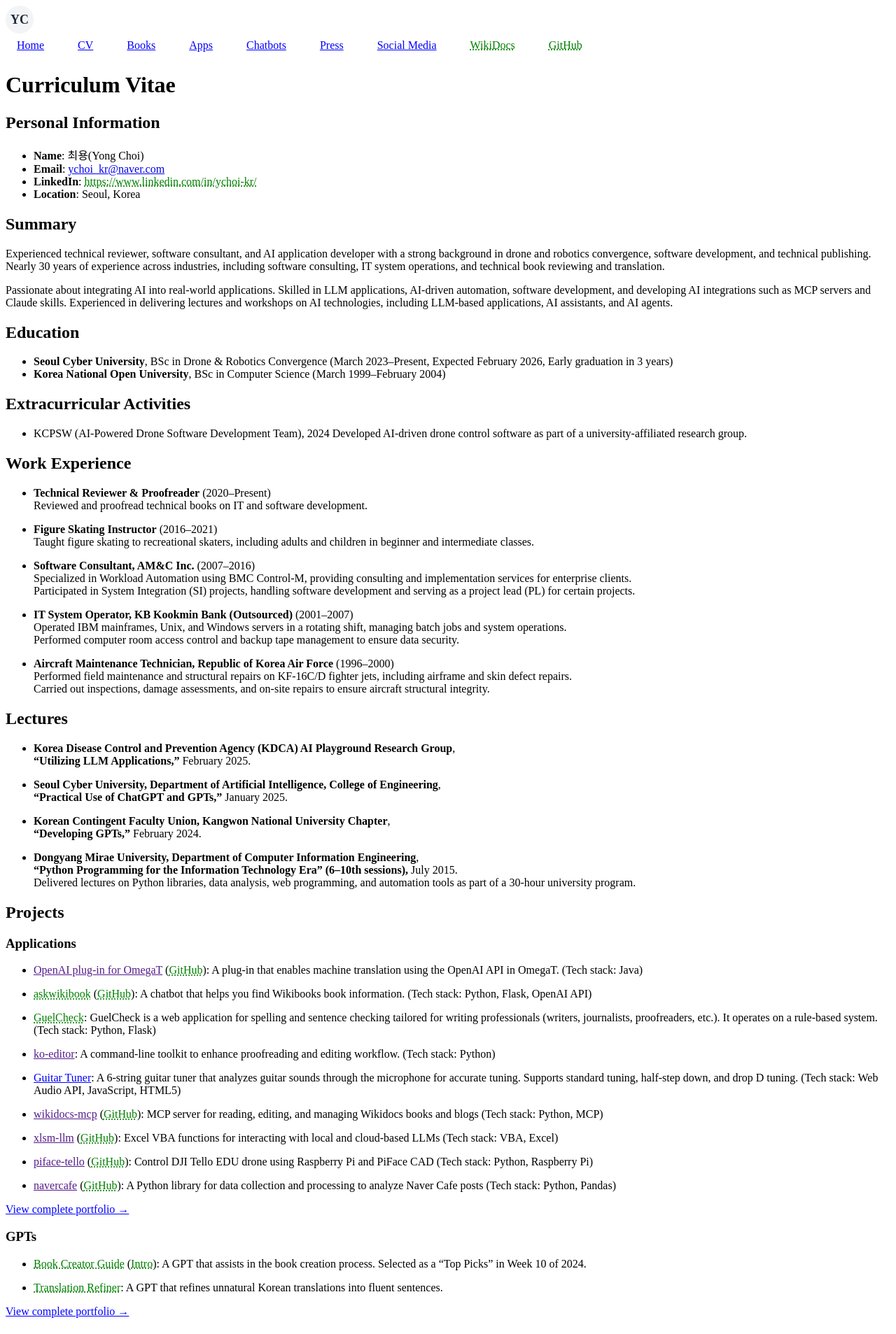
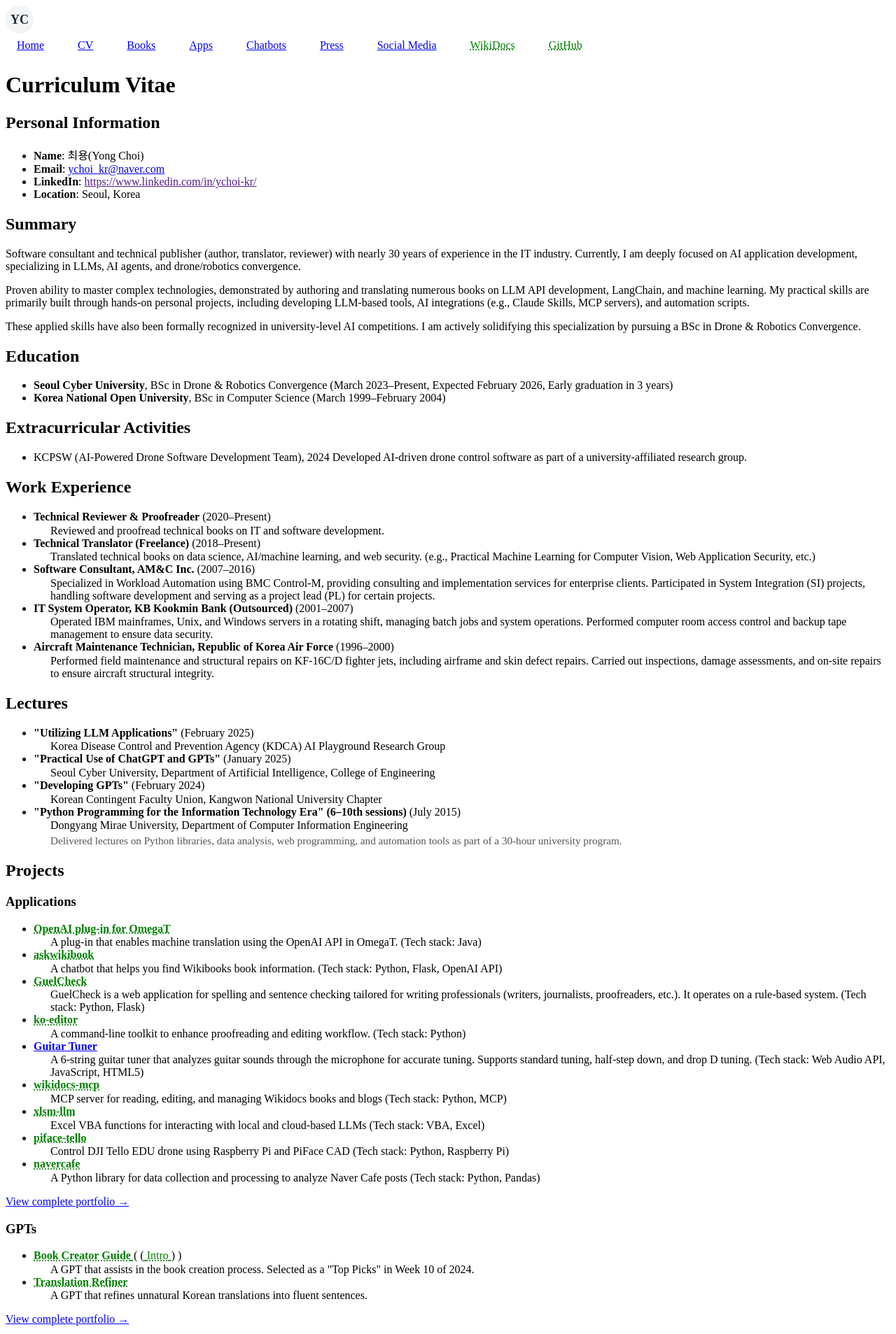
Before and after one commit to ychoi-kr/ychoi.kr, a Jekyll site: the page built from cv.md, in a window 1280 px wide. Shown: the top 1907 px of the page at 70% size. Built offline with Jekyll 4.4.1, drawn with Linux system fonts in a browser that asks for light colours; some of the changed text lies outside the part shown.

Commit message:
Enhance CV layout and styling; add print styles and personal information section

```diff
--- /dev/null
+++ b/_data/personal.yml
@@ -0,0 +1,5 @@
+name: "최용(Yong Choi)"
+email: "ychoi_kr@naver.com"
+linkedin: "https://www.linkedin.com/in/ychoi-kr/"
+location: "Seoul, Korea"
+homepage: "https://ychoi.kr/"
--- /dev/null
+++ b/_data/work.yml
@@ -0,0 +1,35 @@
+- title: "Technical Reviewer & Proofreader"
+  meta: "(2020–Present)"
+  description: "Reviewed and proofread technical books on IT and software development."
+  show_in_cv: true
+
+- title: "Technical Translator (Freelance)"
+  meta: "(2018–Present)"
+  description: "Translated technical books on data science, AI/machine learning, and web security. (e.g., Practical Machine Learning for Computer Vision, Web Application Security, etc.)"
+  show_in_cv: true
+
+- title: "Figure Skating Instructor"
+  meta: "(2016–2021)"
+  description: "Taught figure skating to recreational skaters, including adults and children in beginner and intermediate classes."
+  show_in_cv: false
+
+- title: "Software Consultant, AM&C Inc."
+  meta: "(2007–2016)"
+  description: |
+    Specialized in Workload Automation using BMC Control-M, providing consulting and implementation services for enterprise clients.
+    Participated in System Integration (SI) projects, handling software development and serving as a project lead (PL) for certain projects.
+  show_in_cv: true
+
+- title: "IT System Operator, KB Kookmin Bank (Outsourced)"
+  meta: "(2001–2007)"
+  description: |
+    Operated IBM mainframes, Unix, and Windows servers in a rotating shift, managing batch jobs and system operations.
+    Performed computer room access control and backup tape management to ensure data security.
+  show_in_cv: true
+
+- title: "Aircraft Maintenance Technician, Republic of Korea Air Force"
+  meta: "(1996–2000)"
+  description: |
+    Performed field maintenance and structural repairs on KF-16C/D fighter jets, including airframe and skin defect repairs.
+    Carried out inspections, damage assessments, and on-site repairs to ensure aircraft structural integrity.
+  show_in_cv: true
--- a/_layouts/default.html
+++ b/_layouts/default.html
@@ -4,7 +4,8 @@
   <meta charset="UTF-8">
   <meta name="viewport" content="width=device-width, initial-scale=1.0">
   <title>{% if page.title %}{{ page.title }} - {% endif %}{{ site.title }}</title>
-  <link rel="stylesheet" href="{{ '/assets/css/main.css' | relative_url }}">
+  <link rel="stylesheet" href="{{ '/assets/css/main.css' | relative_url }}" media="screen">
+  <link rel="stylesheet" href="{{ '/assets/css/print.css' | relative_url }}" media="print">
 </head>
 <body>
   <header>
--- a/assets/css/main.css
+++ b/assets/css/main.css
@@ -28,3 +28,56 @@
 .nav-link.current {
   font-weight: bold;
 }
+
+/* 인쇄용으로만 표시할 항목을 화면에서는 숨깁니다. */
+.print-only-item {
+  display: none;
+}
+
+/* --- 링크 교체 스타일 (화면) --- */
+.link-text {
+  display: inline; /* 링크 텍스트 보이기 */
+}
+.link-url {
+  display: none; /* URL 텍스트 숨기기 */
+}
+
+/* --- 부가 링크 괄호 및 쉼표 (웹) --- */
+.extra-links-wrapper:before {
+  content: " (";
+}
+.extra-links-wrapper:after {
+  content: ")";
+}
+/* 쉼표: (GitHub, Intro) */
+.extra-link-item + .extra-link-item:before {
+  content: ", ";
+}
+
+/* --- [신규] CV 목록 통일 (웹) --- */
+
+/* 1. 목록 제목 (웹/인쇄 모두 굵게) */
+.cv-list-title {
+  font-weight: bold;
+}
+
+/* 2. 목록 설명 (제목 아래, 들여쓰기) */
+.cv-list-description {
+  display: block; /* 새 줄로 */
+  margin-left: 1.5em; /* 글머리 기호(•)와 맞추기 */
+  padding-top: 0.1em;
+}
+
+/* 3. 목록 부가 설명 (더 들여쓰기) */
+.cv-list-sub-description {
+  display: block;
+  margin-top: 0.25em;
+  font-size: 0.95em;
+  color: #555;
+}
+
+/* (웹에서는 Projects/Books의 링크 제목만 굵게 유지) */
+/* (Lectures는 .cv-list-title로 굵게 처리됨) */
+.primary-project-link .link-text {
+  font-weight: bold;
+}
--- /dev/null
+++ b/assets/css/print.css
@@ -0,0 +1,71 @@
+/* 인쇄 환경의 기본 스타일을 정의합니다. */
+body {
+  font-size: 11pt;
+  font-family: "KoPub바탕체", "Georgia", "바탕", serif;
+  line-height: 1.4;
+  width: auto;
+  margin: 2cm; /* A4 용지 기준 여백 */
+  background: #fff !important;
+  color: #000 !important;
+}
+
+/* 인쇄물에 필요 없는 요소(헤더, 내비게이션 등)를 숨깁니다. */
+header, nav, footer {
+  display: none;
+}
+
+/* CV 페이지의 "View complete portfolio →" 링크 숨기기 */
+a[href$="/apps/"],
+a[href$="/bots/"],
+a[href$="/books/"] {
+  display: none;
+}
+
+/* 화면에서는 숨겨졌던 인쇄 전용 항목을 보이게 합니다. */
+.print-only-item {
+  display: list-item;
+}
+
+/* 인쇄 시 (GitHub, Intro) 괄호 래퍼 전체를 숨깁니다. */
+.extra-links-wrapper {
+  display: none !important;
+}
+
+/* (대표 링크 텍스트를 검은색/밑줄 없음으로 표시) */
+
+.primary-project-link .link-text {
+  display: inline !important;
+  font-weight: bold !important;
+}
+.primary-project-link .link-url {
+  display: none !important;
+}
+
+a, a:visited {
+  color: #000 !important;
+  text-decoration: none !important;
+}
+a:after {
+  content: none !important;
+}
+
+/* --- [신규] CV 목록 통일 (인쇄) --- */
+
+/* 1. 목록 제목 (웹/인쇄 모두 굵게) */
+.cv-list-title {
+  font-weight: bold !important;
+}
+
+/* 2. 목록 설명 (제목 아래, 들여쓰기) */
+.cv-list-description {
+  display: block; /* 새 줄로 */
+  margin-left: 1.5em;
+  padding-top: 0.1em;
+}
+
+/* 3. 목록 부가 설명 (더 들여쓰기) */
+.cv-list-sub-description {
+  display: block;
+  margin-top: 0.25em;
+  font-size: 0.95em;
+}
--- a/cv.md
+++ b/cv.md
@@ -8,15 +8,20 @@
 
 ## Personal Information
 
-- **Name**: 최용(Yong Choi)
-- **Email**: [ychoi_kr@naver.com](mailto:ychoi_kr@naver.com)
-- **LinkedIn**: [https://www.linkedin.com/in/ychoi-kr/](https://www.linkedin.com/in/ychoi-kr/)
-- **Location**: Seoul, Korea
+<ul id="personal-info-list">
+  <li><strong>Name</strong>: {{ site.data.personal.name }}</li>
+  <li class="print-only-item"><strong>Homepage</strong>: <a href="{{ site.data.personal.homepage }}">{{ site.data.personal.homepage }}</a></li>
+  <li><strong>Email</strong>: <a href="mailto:{{ site.data.personal.email }}">{{ site.data.personal.email }}</a></li>
+  <li><strong>LinkedIn</strong>: <a href="{{ site.Dpersonal.linkedin }}">{{ site.data.personal.linkedin }}</a></li>
+  <li><strong>Location</strong>: {{ site.data.personal.location }}</li>
+</ul>
 
 ## Summary
-Experienced technical reviewer, software consultant, and AI application developer with a strong background in drone and robotics convergence, software development, and technical publishing. Nearly 30 years of experience across industries, including software consulting, IT system operations, and technical book reviewing and translation.
+Software consultant and technical publisher (author, translator, reviewer) with nearly 30 years of experience in the IT industry. Currently, I am deeply focused on AI application development, specializing in LLMs, AI agents, and drone/robotics convergence.
 
-Passionate about integrating AI into real-world applications. Skilled in LLM applications, AI-driven automation, software development, and developing AI integrations such as MCP servers and Claude skills. Experienced in delivering lectures and workshops on AI technologies, including LLM-based applications, AI assistants, and AI agents.
+Proven ability to master complex technologies, demonstrated by authoring and translating numerous books on LLM API development, LangChain, and machine learning. My practical skills are primarily built through hands-on personal projects, including developing LLM-based tools, AI integrations (e.g., Claude Skills, MCP servers), and automation scripts.
+
+These applied skills have also been formally recognized in university-level AI competitions. I am actively solidifying this specialization by pursuing a BSc in Drone & Robotics Convergence.
 
 ## Education
 - **Seoul Cyber University**, BSc in Drone & Robotics Convergence (March 2023–Present, Expected February 2026, Early graduation in 3 years)
@@ -27,86 +32,145 @@
     Developed AI-driven drone control software as part of a university-affiliated research group.
 
 ## Work Experience
-- **Technical Reviewer & Proofreader** (2020–Present)
-  Reviewed and proofread technical books on IT and software development.
 
-- **Figure Skating Instructor** (2016–2021)
-  Taught figure skating to recreational skaters, including adults and children in beginner and intermediate classes.
-
-- **Software Consultant, AM&C Inc.** (2007–2016)
-  Specialized in Workload Automation using BMC Control-M, providing consulting and implementation services for enterprise clients.
-  Participated in System Integration (SI) projects, handling software development and serving as a project lead (PL) for certain projects.
-
-- **IT System Operator, KB Kookmin Bank (Outsourced)** (2001–2007)
-  Operated IBM mainframes, Unix, and Windows servers in a rotating shift, managing batch jobs and system operations.
-  Performed computer room access control and backup tape management to ensure data security.
-
-- **Aircraft Maintenance Technician, Republic of Korea Air Force** (1996–2000)
-  Performed field maintenance and structural repairs on KF-16C/D fighter jets, including airframe and skin defect repairs.
-  Carried out inspections, damage assessments, and on-site repairs to ensure aircraft structural integrity.
+<ul>
+  {% assign cv_work = site.data.work | where: "show_in_cv", true %}
+  {% for item in cv_work %}
+  <li>
+    <span class="cv-list-title">{{ item.title }}</span> {{ item.meta }}
+    <span class="cv-list-description">
+      {{ item.description | markdownify | remove: '<p>' | remove: '</p>' }}
+    </span>
+  </li>
+  {% endfor %}
+</ul>
 
 ## **Lectures**
 
-- **Korea Disease Control and Prevention Agency (KDCA) AI Playground Research Group**,
-  **"Utilizing LLM Applications,"** February 2025.
-
-- **Seoul Cyber University, Department of Artificial Intelligence, College of Engineering**,
-  **"Practical Use of ChatGPT and GPTs,"** January 2025.
-
-- **Korean Contingent Faculty Union, Kangwon National University Chapter**,
-  **"Developing GPTs,"** February 2024.
-
-- **Dongyang Mirae University, Department of Computer Information Engineering**,
-  **"Python Programming for the Information Technology Era" (6–10th sessions),** July 2015.
-  Delivered lectures on Python libraries, data analysis, web programming, and automation tools as part of a 30-hour university program.
+<ul>
+  {% for lecture in site.data.lectures %}
+  <li>
+    <span class="cv-list-title">{{ lecture.title }}</span> ({{ lecture.date }})
+    <span class="cv-list-description">
+      {{ lecture.organization }}
+      {% if lecture.description %}
+        <span class="cv-list-sub-description">{{ lecture.description }}</span>
+      {% endif %}
+    </span>
+  </li>
+  {% endfor %}
+</ul>
 
 ## Projects
 
 ### Applications
 
+<ul>
 {% assign cv_projects = site.data.apps | where: "show_in_cv", true %}
 {% for app in cv_projects %}
-- [{{ app.name_en | default: app.name }}]({{ app.link }}){% if app.github %} ([GitHub]({{ app.github }})){% endif %}: {{ app.description_en | default: app.description }} (Tech stack: {{ app.tech | join: ', ' }})
+  {% assign primary_link = app.link | default: app.github | default: app.intro_link %}
+  <li>
+    <a href="{{ primary_link }}" class="cv-list-title primary-project-link">
+      <span class="link-text">{{ app.name_en | default: app.name }}</span>
+      <span class="link-url">{{ primary_link }}</span>
+    </a>
+    {% if extra_links_count > 0 %}
+      <span class="extra-links-wrapper">
+        {% if app.github and app.github != primary_link %}<span class="extra-link-item"><a href="{{ app.github }}" class="extra-project-link"><span class="link-text">GitHub</span><span class="link-url">{{ app.github }}</span></a></span>{% endif %}
+        {% if app.intro_link and app.intro_link != primary_link %}<span class="extra-link-item print-hide-item"><a href="{{ app.intro_link }}" class="extra-project-link"><span class="link-text">Intro</span><span class="link-url">{{ app.intro_link }}</span></a></span>{% endif %}
+      </span>
+    {% endif %}
+
+    <span class="cv-list-description">
+      {{ app.description_en | default: app.description }} (Tech stack: {{ app.tech | join: ', ' }})
+    </span>
+  </li>
 {% endfor %}
-
+</ul>
 [View complete portfolio →](/apps/)
 
 ### GPTs
 
+<ul>
 {% assign cv_gpts = site.data.gpts | where: "show_in_cv", true %}
 {% for bot in cv_gpts %}
   {% if bot.status == "active" %}
-- [{{ bot.name_en | default: bot.name }}]({{ bot.link }}){% if bot.intro_link %} ([Intro]({{ bot.intro_link }})){% endif %}: {{ bot.description_en | default: bot.description }}
+  <li>
+    <a href="{{ bot.link }}" class="cv-list-title primary-project-link">
+      <span class="link-text">{{ bot.name_en | default: bot.name }}</span>
+      <span class="link-url">{{ bot.link }}</span>
+    </a>
+
+    {% if bot.intro_link %}
+      <span class="extra-links-wrapper">
+        <span class="extra-link-item print-hide-item">
+          (<a href="{{ bot.intro_link }}" class="extra-project-link">
+            <span class="link-text">Intro</span>
+            <span class="link-url">{{ bot.intro_link }}</span>
+          </a>)
+        </span>
+      </span>
+    {% endif %}
+
+    <span class="cv-list-description">
+      {{ bot.description_en | default: bot.description }}
+    </span>
+  </li>
   {% endif %}
 {% endfor %}
+</ul>
 
 [View complete portfolio →](/bots/)
 
 ## Publications
 ### Authored Books
 
+<ul id="authored-books-list">
 {% for book in site.data.authored_books %}
-- {% if book.link %}[{{ book.title_en | default: book.title }}]({{ book.link }}){% else %}{{ book.title_en | default: book.title }}{% endif %}, {{ book.publisher_en | default: book.publisher }}, {{ book.date | date: "%B %Y" }}
+  <li>
+    <a href="{{ book.link | default: '#' }}" class="primary-project-link">
+      <span class="link-text">{{ book.title_en | default: book.title }}</span>
+      <span class="link-url">{{ book.link | default: '#' }}</span>
+    </a>,
+    {{ book.publisher_en | default: book.publisher }},
+    {{ book.date | date: "%B %Y" }}
+  </li>
 {% endfor %}
+</ul>
 
 ### Translations
 
+<ul id="translated-books-list">
 {% assign cv_translations = site.data.translated_books | where: "show_in_cv", true %}
 {% for book in cv_translations %}
-- {% if book.link %}[{{ book.original_title | default: book.title }}]({{ book.link }}){% else %}{{ book.original_title | default: book.title }}{% endif %}, {{ book.authors_en | default: book.authors }}, {{ book.publisher_en | default: book.publisher }}, {{ book.date | date: "%B %Y" }}
+  <li>
+    <a href="{{ book.link | default: '#' }}" class="primary-project-link">
+      <span class="link-text">{{ book.original_title | default: book.title }}</span>
+      <span class="link-url">{{ book.link | default: '#' }}</span>
+    </a>,
+    {{ book.authors_en | default: book.authors }},
+    {{ book.publisher_en | default: book.publisher }},
+    {{ book.date | date: "%B %Y" }}
+  </li>
 {% endfor %}
+</ul>
 
 [View complete portfolio →](/books/)
 
 ### Research Papers
-- The Necessity and Implementation Plan of AI Technology for Automation of Platoon-level Reconnaissance Drone Operations, [Proceedings of the 2024 Autumn Conference of the Korean Institute of Defense Technology](http://www.kidet.or.kr/index.php?hCode=BOARD&page=view&bo_idx=1&idx=1259)
+
+<ul id="research-papers-list">
+  <li>
+    The Necessity and Implementation Plan of AI Technology for Automation of Platoon-level Reconnaissance Drone Operations,
+    <a href="http://www.kidet.or.kr/index.php?hCode=BOARD&page=view&bo_idx=1&idx=1259">Proceedings of the 2024 Autumn Conference of the Korean Institute of Defense Technology</a>
+  </li>
+</ul>
 
 ## Awards
 {% for award in site.data.awards %}
 - {{ award.title_en }}, "{{ award.event_en | default: award.field_en }}", {{ award.organization_en }}, {{ award.date_en }}
 {% endfor %}
 
-## **Scholarships**
-{% for scholarship in site.data.scholarships %}
+## **Scholarships** {% for scholarship in site.data.scholarships %}
 - **{{ scholarship.title_en }}**, {{ scholarship.field_en }} (Received in **{{ scholarship.semester_en }}**)
 {% endfor %}
```
Also changed, not shown: _data/lectures.yml (added, +17 -0 lines).
